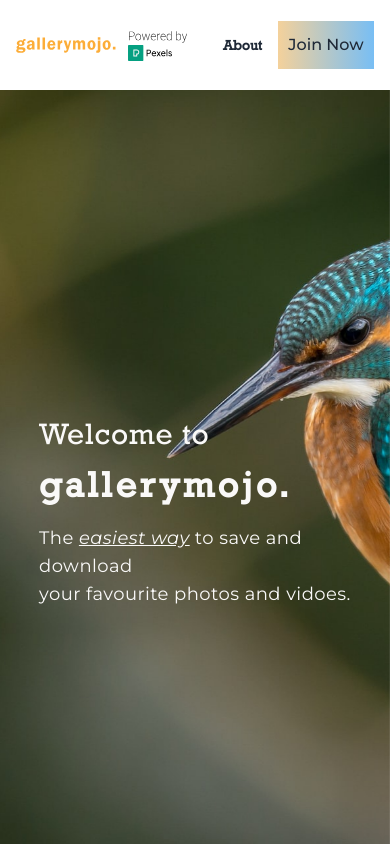
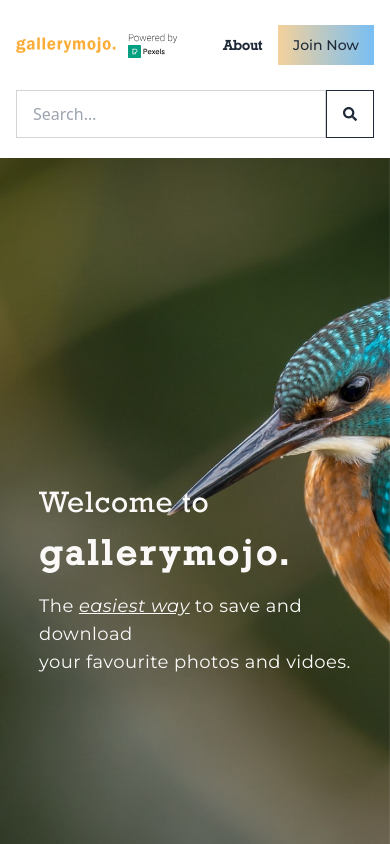
Before and after one commit to HeinThuAung-11/photo-gallery, a React (Create React App) app: page / in a window 390 px wide. Shown: the top 844 px of the page. Built offline with nearby package versions, Linux system fonts and the light colour scheme; no server answers.

Commit message:
separated search into two components and minor fixed

```diff
--- a/src/components/DetailView/DetailView.jsx
+++ b/src/components/DetailView/DetailView.jsx
@@ -159,6 +159,7 @@ const DetailView = ({ photoDetailInfo, photoLoading }) => {
                         relatedPhotos?.photos?.map((photo, index) => (
                           <Link key={index} to={`/photo/detail/${photo.id}`}>
                             <img
+                              className='mx-auto'
                               alt="masonryPhotos"
                               src={photo.src.large}
                             // src={photo.download_url}
--- a/src/components/NavbarV1/NavbarV1.jsx
+++ b/src/components/NavbarV1/NavbarV1.jsx
@@ -1,8 +1,9 @@
-import React, { useState, useRef } from 'react'
+import React, { useState } from 'react'
 import { useDispatch } from 'react-redux'
 import { useNavigate } from 'react-router-dom';
 import { Link } from 'react-router-dom'
-import { FaSearch, FaChevronDown } from "react-icons/fa";
+import { Desktop, Mobile } from '../../components';
+import { FaChevronDown } from "react-icons/fa";
 import { Squash as Hamburger } from 'hamburger-react'
 import logo from '../../assets/gallerymojo..svg'
 import poweredBy from '../../assets/poweredByPexels.svg'
@@ -15,9 +16,8 @@ const NavbarV1 = () => {
   const [error, setError] = useState(false)
   const dispatch = useDispatch()
   const navigate = useNavigate()
-  const query = useRef()
 
-  const searchHandler = (e) => {
+  const searchHandler = (e, query) => {
     e.preventDefault();
     if (query.current.value === '') {
       setError(true)
@@ -27,7 +27,7 @@ const NavbarV1 = () => {
       dispatch(fetchSearchPhoto())
       setError(false)
     }
-    console.log(query.current.value)
+    // console.log(query.current.value)
   }
 
   const toastHandler = () => {
@@ -35,7 +35,7 @@ const NavbarV1 = () => {
       <>
         {error
           ?
-          <div onClick={()=> setError(false)} className="toast toast-top toast-center w-[250px] top-36 lg:top-16">
+          <div onClick={() => setError(false)} className="toast toast-top toast-center w-[250px] top-36 lg:top-16">
             <div style={{ borderRadius: '0' }} className="alert alert-error font-bold">
               <div>
                 <svg xmlns="http://www.w3.org/2000/svg" className="stroke-current flex-shrink-0 h-6 w-6" fill="none" viewBox="0 0 24 24"><path strokeLinecap="round" strokeLinejoin="round" strokeWidth="2" d="M12 9v2m0 4h.01m-6.938 4h13.856c1.54 0 2.502-1.667 1.732-3L13.732 4c-.77-1.333-2.694-1.333-3.464 0L3.34 16c-.77 1.333.192 3 1.732 3z" /></svg>
@@ -65,22 +65,7 @@ const NavbarV1 = () => {
           </div>
 
           {/* Search Bar */}
-          <div className="form-control hidden lg:flex">
-            <div className="input-group w-full">
-              <form onSubmit={(e) => searchHandler(e)} action="#">
-                <input
-                  ref={query}
-                  type="text"
-                  style={{ borderRadius: '0' }}
-                  placeholder="Search…"
-                  className={`input input-bordered ${error ? `input-error` : ``} w-full lg:w-96`} />
-                <button type='submit' onSubmit={(e) => searchHandler(e)} style={{ borderRadius: '0' }} className="btn btn-square btn-outline">
-                  <FaSearch />
-                </button>
-              </form>
-
-            </div>
-          </div>
+          <Desktop searchHandler={searchHandler} error={error} />
 
 
           {/* User Logo */}
@@ -110,14 +95,7 @@ const NavbarV1 = () => {
       </div>
 
       {/* Search Bar Mobile */}
-      <div className="form-control px-4 flex lg:hidden">
-        <div className="input-group w-full">
-          <input type="text" style={{ borderRadius: '0' }} placeholder="Search…" className="input input-bordered w-full lg:w-96" />
-          <button style={{ borderRadius: '0' }} className="btn btn-square btn-outline">
-            <FaSearch />
-          </button>
-        </div>
-      </div>
+      <Mobile searchHandler={searchHandler} error={error} />
 
       {/* Navigation */}
       <div className={isOpen
--- a/src/components/NavbarV2/NavbarV2.jsx
+++ b/src/components/NavbarV2/NavbarV2.jsx
@@ -1,24 +1,79 @@
-import React from 'react'
-import { useSelector } from 'react-redux'
+import React, { useState, useRef } from 'react'
+import { useSelector, useDispatch } from 'react-redux'
+import { useNavigate } from 'react-router-dom'
 import logo from '../../assets/gallerymojo..svg'
 import poweredBy from '../../assets/poweredByPexels.svg'
+import { Desktop, Mobile } from '../../components'
 import { userInfo } from '../../features/user/userSlice'
+import { fetchSearchPhoto, selectedCatagory } from '../../features/photo/photoSlice';
 import { About } from '../../pages/About/About'
 import { Login } from '../../pages/Login/Login'
 import { LogOut } from '../../pages/Logout/Logout'
 import { useAuth } from "../../utli/Auth";
+
 const NavbarV2 = () => {
     const { currentUser } = useAuth();
+    const [error, setError] = useState(false)
+    const dispatch = useDispatch()
+    const navigate = useNavigate()
+    // const query = useRef()
+
+    const searchHandler = (e, query) => {
+        e.preventDefault();
+        if (query.current.value === '') {
+            setError(true)
+        } else {
+            navigate('/search')
+            dispatch(selectedCatagory(query.current.value))
+            dispatch(fetchSearchPhoto())
+            setError(false)
+        }
+        // console.log(query.current.value)
+    }
+    const toastHandler = () => {
+        return (
+            <>
+                {error
+                    ?
+                    <div onClick={() => setError(false)} className="toast toast-top toast-center w-[250px] top-36 lg:top-16 z-50">
+                        <div style={{ borderRadius: '0' }} className="alert alert-error font-bold">
+                            <div>
+                                <svg xmlns="http://www.w3.org/2000/svg" className="stroke-current flex-shrink-0 h-6 w-6" fill="none" viewBox="0 0 24 24"><path strokeLinecap="round" strokeLinejoin="round" strokeWidth="2" d="M12 9v2m0 4h.01m-6.938 4h13.856c1.54 0 2.502-1.667 1.732-3L13.732 4c-.77-1.333-2.694-1.333-3.464 0L3.34 16c-.77 1.333.192 3 1.732 3z" /></svg>
+                                <span>There is no input!</span>
+                            </div>
+                        </div>
+                    </div>
+                    :
+                    null
+                }
+            </>
+        )
+    }
     // console.log("CUrrent", currentUser)
     return (
+        <>
+            {toastHandler()}
             <div className='w-full h-[90px] bg-white'>
                 <div className='max-w-[1500px] mx-auto px-4 flex justify-between items-center h-full'>
 
                     {/* Logo */}
                     <div className='columns-2 flex items-center'>
-                    <img className='w-[100px] lg:w-[150px] cursor-pointer' src={logo} alt="gallerymojo." />
-                    <img className='w-[60px] lg:w-16 ml-3' src={poweredBy} alt="powered by pexels" />
+                        <img
+                            onClick={() => navigate('/')}
+                            className='w-[100px] lg:w-[150px] cursor-pointer'
+                            src={logo}
+                            alt="gallerymojo." />
+                        <img
+                            onClick={() => window.open('https://www.pexels.com/', '_blank')}
+                            className='w-[50px] lg:w-16 ml-3 cursor-pointer'
+                            src={poweredBy}
+                            alt="powered by pexels" />
                     </div>
+
+                    {/* Search Bar */}
+                    <Desktop
+                        searchHandler={searchHandler}
+                        error={error} />
 
                     {/* About  */}
                     <div>
@@ -27,10 +82,14 @@ const NavbarV2 = () => {
                             {currentUser === null ? <Login /> : <LogOut />}
                         </ul>
                     </div>
-
-
                 </div>
             </div>
+
+            {/* Search Bar Mobile */}
+            <Mobile
+                searchHandler={searchHandler}
+                error={error} />
+        </>
     )
 }
 
--- /dev/null
+++ b/src/components/SearchBar/Desktop/Desktop.jsx
@@ -0,0 +1,25 @@
+import React, { useRef } from 'react'
+import { FaSearch } from 'react-icons/fa'
+
+const Desktop = ({ searchHandler, error }) => {
+    const query = useRef()
+    return (
+        <div className="form-control hidden lg:flex">
+            <div className="input-group w-full">
+                <form onSubmit={(e) => searchHandler(e, query)} action="#">
+                    <input
+                        ref={query}
+                        type="text"
+                        style={{ borderRadius: '0' }}
+                        placeholder="Search…"
+                        className={`input input-bordered ${error ? `input-error` : ``} w-full lg:w-96`} />
+                    <button type='submit' style={{ borderRadius: '0' }} className="btn btn-square btn-outline">
+                        <FaSearch />
+                    </button>
+                </form>
+            </div>
+        </div>
+    )
+}
+
+export default Desktop
--- /dev/null
+++ b/src/components/SearchBar/Mobile/Mobile.jsx
@@ -0,0 +1,25 @@
+import React, { useRef } from 'react'
+import { FaSearch } from 'react-icons/fa'
+
+const Mobile = ({ searchHandler, error }) => {
+    const query = useRef()
+    return (
+        <form onSubmit={(e) => searchHandler(e, query)} action="#">
+            <div className="form-control px-4 mb-5 flex lg:hidden">
+                <div className="input-group w-full">
+                    <input
+                        ref={query}
+                        type="text"
+                        style={{ borderRadius: '0' }}
+                        placeholder="Search…"
+                        className={`input input-bordered ${error ? `input-error` : ``} w-full lg:w-96`} />
+                    <button style={{ borderRadius: '0' }} className="btn btn-square btn-outline">
+                        <FaSearch />
+                    </button>
+                </div>
+            </div>
+        </form>
+    )
+}
+
+export default Mobile
--- a/src/components/index.js
+++ b/src/components/index.js
@@ -1,5 +1,7 @@
 export {default as NavbarV1} from './NavbarV1/NavbarV1'
 export {default as NavbarV2} from './NavbarV2/NavbarV2'
+export {default as Mobile} from './SearchBar/Mobile/Mobile'
+export {default as Desktop} from './SearchBar/Desktop/Desktop'
 export {default as First} from './ParallaxSection/First/First'
 export {default as Second} from './ParallaxSection/Second/Second'
 export {default as Third} from './ParallaxSection/Third/Third'
--- a/src/features/photo/photoSlice.js
+++ b/src/features/photo/photoSlice.js
@@ -66,7 +66,6 @@ export const fetchNextSearchPhotos = createAsyncThunk('photos/fetchNextSearchPho
         // const response = await pexelApi.get(arg)
         const response = await pexelApi.get(`/v1/search?query=${state.photos.catagory}&orientation=${state.photos.orientation}&page=${pageNum}&per_page=30`)
         pageNum += 1
-        console.log(response.data.photos)
         return response.data.photos;
         // return response.data;
     })
--- a/src/pages/ExplorePhoto/ExplorePhoto.jsx
+++ b/src/pages/ExplorePhoto/ExplorePhoto.jsx
@@ -27,7 +27,7 @@ const ExplorePhoto = () => {
             <Loader />
           </div>
         ) : (
-          <div className="mx-[15vw] mt-10">
+          <div className="mx-[8vw] lg:mx-[15vw] mt-10">
             <InfiniteScroll
               dataLength={Array.isArray(photos) ? photos.length : null}
               next={() => dispatch(fetchNextPhotos())}
@@ -44,6 +44,7 @@ const ExplorePhoto = () => {
                     photos?.map((photo, index) => (
                       <Link key={index} to={`/photo/detail/${photo.id}`}>
                         <img
+                          className='mx-auto'
                           alt="masonryPhotos"
                           src={photo.src.large}
                         // src={photo.download_url}
--- a/src/pages/Home/Home.jsx
+++ b/src/pages/Home/Home.jsx
@@ -20,7 +20,7 @@ const Home = () => {
         </p>
       </TextBox>
       <Third />
-    </div >
+    </div>
   )
 }
 
--- a/src/pages/Login/Login.jsx
+++ b/src/pages/Login/Login.jsx
@@ -107,7 +107,7 @@ export const Login = () => {
             });
     }
     return (<>
-        <label htmlFor="my-modal-4" className='ml-4 font-montserrat text-base font-medium bg-gradient-to-r from-[#F4D19B] to-[#78BEF4] w-[6rem] h-[3rem] lg:w-[9rem] lg:h-[3rem] hover:drop-shadow-lg flex items-center justify-center cursor-pointer'>
+        <label htmlFor="my-modal-4" className='ml-4 font-montserrat text-sm lg:text-base font-medium bg-gradient-to-r from-[#F4D19B] to-[#78BEF4] w-[6rem] h-[2.5rem] lg:w-[9rem] lg:h-[3rem] hover:drop-shadow-lg flex items-center justify-center cursor-pointer'>
             Join Now
         </label>
 
--- a/src/pages/Search/Search.jsx
+++ b/src/pages/Search/Search.jsx
@@ -15,7 +15,7 @@ const Search = () => {
     const { photoLoading, searchPhotos } = useSelector((store) => store.photos)
     const navigate = useNavigate()
     const dispatch = useDispatch()
-    console.log(photoLoading)
+    // console.log(photoLoading)
 
     useEffect(() => {
         dispatch(fetchSearchPhoto())
@@ -43,7 +43,7 @@ const Search = () => {
     return (
         <>
             <Explore />
-            <div className="mx-[15vw] mt-10">
+            <div className="mx-[8vw] lg:mx-[15vw] mt-10">
                 {photoLoading ?
                     <div>
                         <Loader />
@@ -57,7 +57,7 @@ const Search = () => {
                                 </>
                                 :
                                 <InfiniteScroll
-                                    dataLength={20}
+                                    dataLength={Array.isArray(searchPhotos.photos) ? searchPhotos.photos.length : null}
                                     next={() => dispatch(fetchNextSearchPhotos())}
                                     hasMore={true}
                                     loader={<div className="overflow-hidden"><Loader /></div>}
@@ -70,6 +70,7 @@ const Search = () => {
                                                 searchPhotos?.photos?.map((photo, index) => (
                                                     <Link key={index} to={`/photo/detail/${photo.id}`}>
                                                         <img
+                                                            className='mx-auto'
                                                             alt="masonryPhotos"
                                                             src={photo.src.large}
                                                         // src={photo.download_url}
```
Lines whose indentation alone changed are shown as unchanged.
